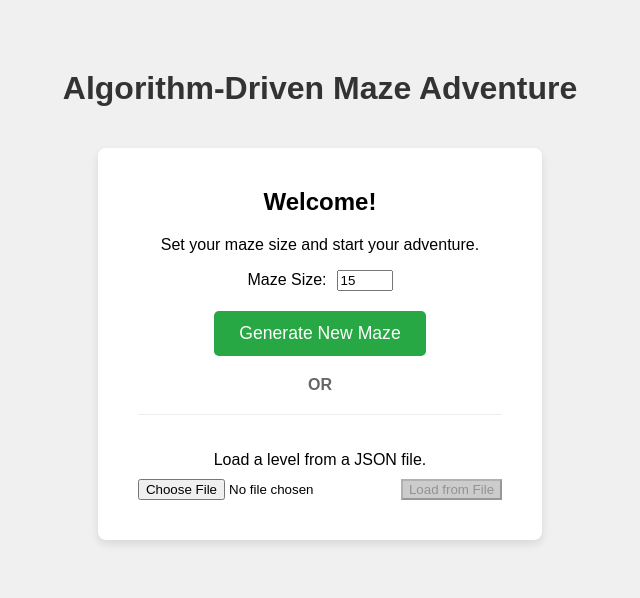
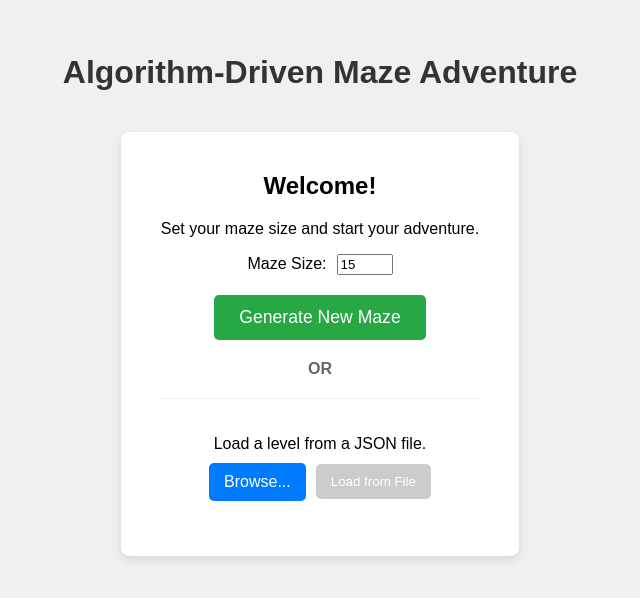
Before and after one commit to tom-cat-mao/maze-game, a Vue app in the folder frontend/: page / in a window 1280 px wide. Shown: the part 126-724 px from the top of the page, without its empty margins (320-960 px from the left). Built offline with nearby package versions, Linux system fonts and the light colour scheme.

Commit message:
improve the frontend

```diff
--- a/frontend/src/components/MazeGrid.vue
+++ b/frontend/src/components/MazeGrid.vue
@@ -2,6 +2,10 @@
   <div class="maze-grid-container">
     <div v-if="!maze" class="placeholder">Generate a maze to begin</div>
     <div v-else class="maze-grid" :style="gridStyle">
+      <!-- Player Marker -->
+      <div v-if="playerPosition" class="player-marker" :style="playerStyle"></div>
+
+      <!-- Maze Cells -->
       <template v-for="(row, y) in maze" :key="y">
         <div
           v-for="(cell, x) in row"
@@ -41,6 +45,15 @@ const props = defineProps({
 const gridStyle = computed(() => ({
   gridTemplateColumns: `repeat(${props.maze?.[0]?.length || 10}, 30px)`,
 }));
+
+const playerStyle = computed(() => {
+  if (!props.playerPosition) return {};
+  const { r, c } = props.playerPosition;
+  return {
+    top: `${r * 30}px`,
+    left: `${c * 30}px`,
+  };
+});
 
 const animatedDpPath = ref([]);
 const animatedGreedyPath = ref([]);
@@ -87,10 +100,8 @@ const isPath = (path, x, y) => {
 const getCellClass = (cell, x, y) => {
   const onDpPath = isPath(animatedDpPath.value, x, y);
   const onGreedyPath = isPath(animatedGreedyPath.value, x, y);
-  const isPlayer = props.playerPosition && props.playerPosition.r === y && props.playerPosition.c === x;
 
   return {
-    player: isPlayer,
     wall: cell === '#',
     path: cell === '.',
     start: cell === 'S',
@@ -138,6 +149,7 @@ const getCellContent = (cell) => {
 }
 
 .maze-grid {
+  position: relative;
   display: grid;
   border: 1px solid #ccc;
 }
@@ -166,9 +178,15 @@ const getCellContent = (cell) => {
 .path-greedy { background-color: rgba(30, 144, 255, 0.5); } /* DodgerBlue */
 .path-common { background-color: rgba(124, 252, 0, 0.6); } /* LawnGreen */
 
-.player {
-  background-color: #007bff;
+.player-marker {
+  position: absolute;
+  width: 26px;
+  height: 26px;
+  background: radial-gradient(circle at 7px 7px, #ffaf7b, #d76d77, #3a1c71);
   border-radius: 50%;
-  box-shadow: 0 0 8px #007bff;
+  box-shadow: 1px 1px 3px rgba(0, 0, 0, 0.5);
+  margin: 2px; /* Center it within the 30x30 cell */
+  transition: top 0.2s ease-in-out, left 0.2s ease-in-out;
+  z-index: 10;
 }
 </style>
--- a/frontend/src/components/WelcomeScreen.vue
+++ b/frontend/src/components/WelcomeScreen.vue
@@ -22,10 +22,14 @@
 
     <div class="file-load-area">
       <p>Load a level from a JSON file.</p>
-      <input type="file" @change="onFileChange" accept=".json" />
-      <button @click="handleLoadFile" :disabled="!selectedFile || loading" class="load-file-btn">
-        Load from File
-      </button>
+      <div class="file-input-wrapper">
+        <input type="file" id="file-upload" @change="onFileChange" accept=".json" class="file-input-hidden" />
+        <label for="file-upload" class="file-upload-label">Browse...</label>
+        <span v-if="selectedFile" class="file-name">{{ selectedFile.name }}</span>
+        <button @click="handleLoadFile" :disabled="!selectedFile || loading" class="load-file-btn">
+          Load from File
+        </button>
+      </div>
     </div>
   </div>
 </template>
@@ -108,9 +112,50 @@ const handleLoadFile = () => {
   margin-bottom: 10px;
 }
 
+.file-input-wrapper {
+  display: flex;
+  align-items: center;
+  justify-content: center;
+  gap: 10px;
+  margin-bottom: 15px;
+}
+
+.file-input-hidden {
+  display: none;
+}
+
+.file-upload-label {
+  background-color: #007bff;
+  color: white;
+  padding: 10px 15px;
+  border-radius: 5px;
+  cursor: pointer;
+  transition: background-color 0.3s;
+  white-space: nowrap;
+}
+
+.file-upload-label:hover {
+  background-color: #0056b3;
+}
+
+.file-name {
+  font-style: italic;
+  color: #555;
+  white-space: nowrap;
+  overflow: hidden;
+  text-overflow: ellipsis;
+  max-width: 200px;
+}
+
 .load-file-btn {
-  margin-left: 10px;
   background-color: #007bff;
+  padding: 10px 15px;
+  border: none;
+  color: white;
+  border-radius: 5px;
+  cursor: pointer;
+  transition: background-color 0.3s;
+  white-space: nowrap;
 }
 
 .load-file-btn:hover:not(:disabled) {
```
